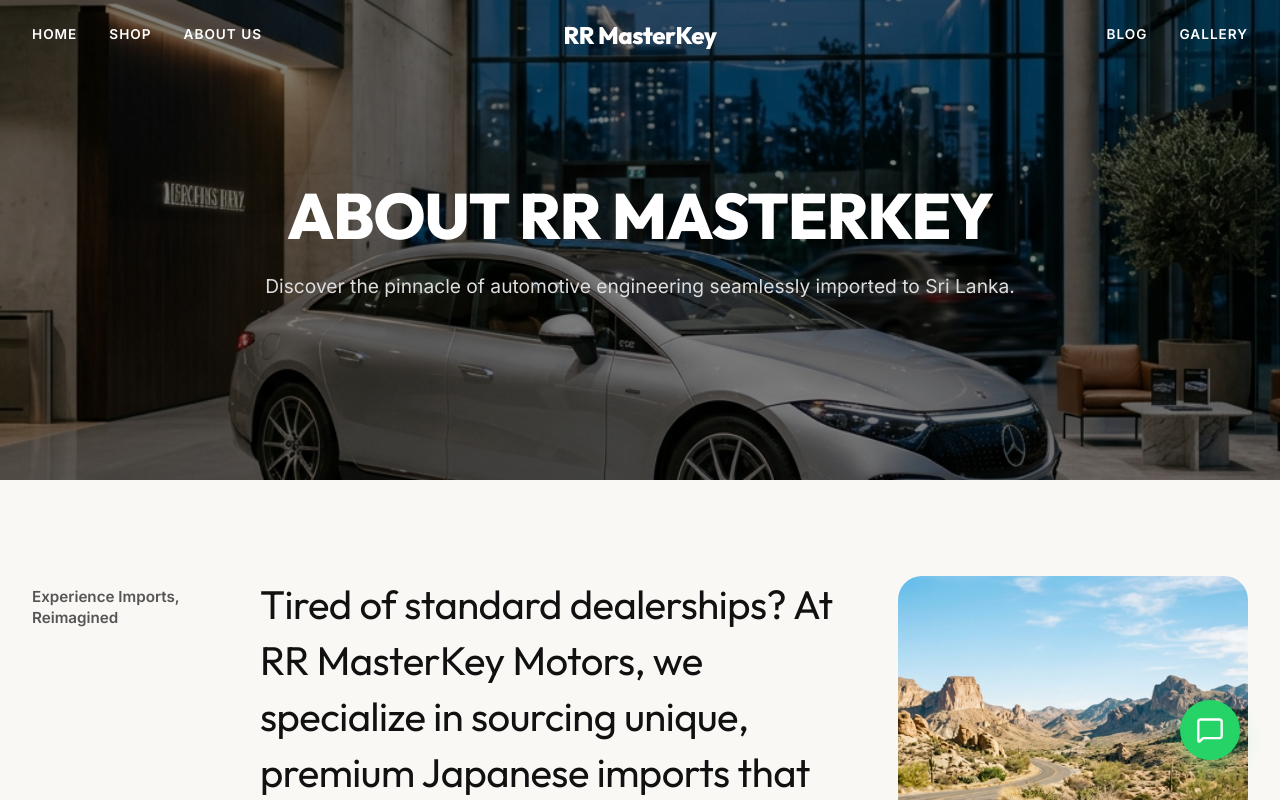
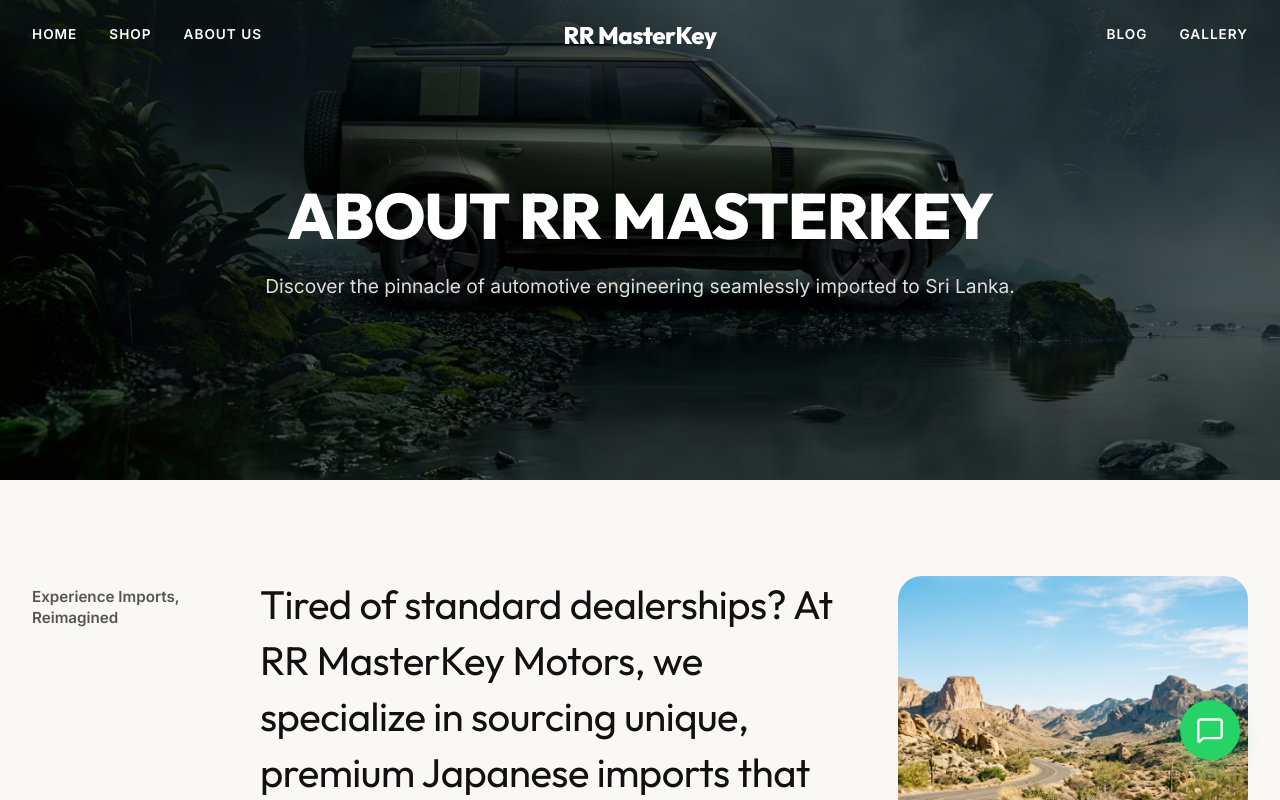
Before and after one commit to AMGRPrabhatha/RR-Master-Key, a React (Vite) app: page /about in a window 1280 px wide. Shown: the top 800 px of the page. Built offline with nearby package versions, Linux system fonts and the light colour scheme.

Commit message:
Update About page hero image

```diff
--- a/src/pages/About.jsx
+++ b/src/pages/About.jsx
@@ -8,7 +8,7 @@
   return (
     <div className="about-page">
       <div className="about-hero-modern">
-        <img src="/about-hero-modern.png" alt="Modern Luxury Car Showroom" className="modern-hero-bg" />
+        <img src="/about-image.jpg" alt="Modern Luxury Car Showroom" className="modern-hero-bg" />
         <div className="page-header">
           <div className="container">
             <motion.h1
```
Also changed, not shown: public/about-image.jpg (added).
